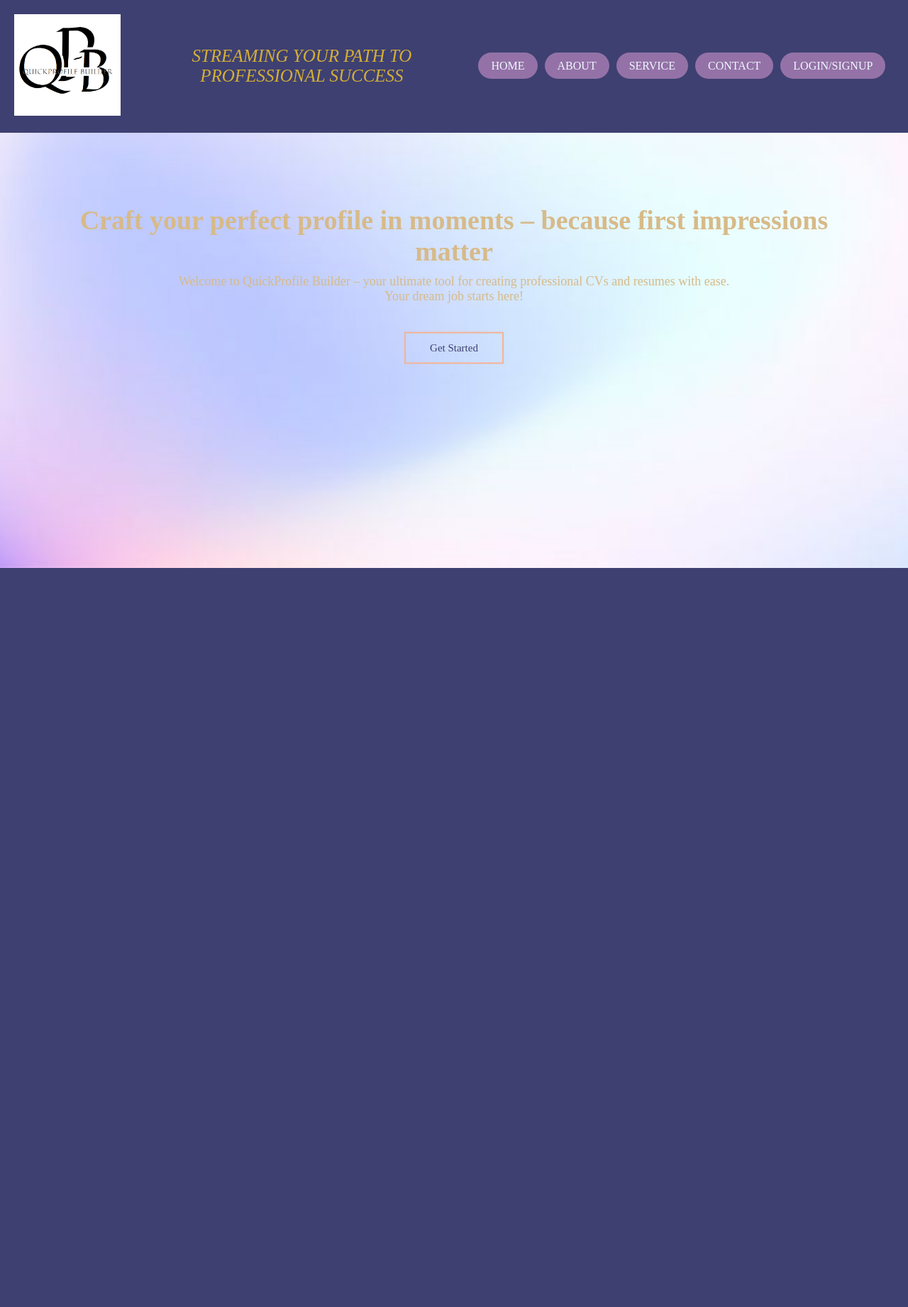
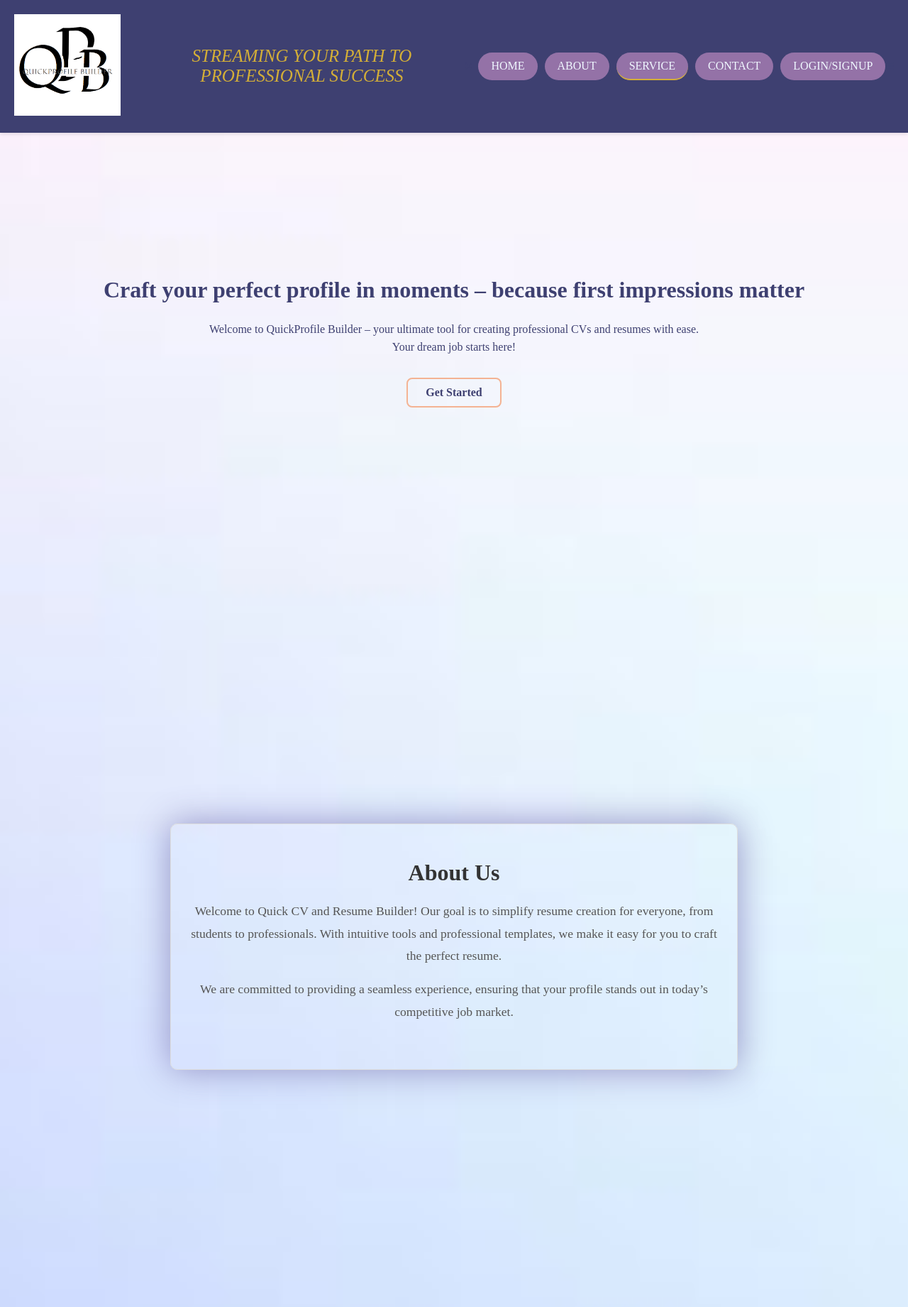
Before and after one commit to SmiChau/projectQPB2, a PHP site: page /homepage.html in a window 1280 px wide. Shown: the top 1841 px of the page at 71% size. Before the commit the page ends 800 px from the top, so only its background shows below. Run offline with PHP 8.4, Linux system fonts and the light colour scheme; some web fonts are replaced.

Commit message:
update code

```diff
--- a/homepage.css
+++ b/homepage.css
@@ -6,11 +6,25 @@
     font-optical-sizing: auto;
 
 }
-body{
-    width: 100%;
-    height: 100vh;
-    background:url(homey.jpg) center / cover no-repeat;
+html {
+    scroll-behavior: smooth;
+    scroll-padding-top: 80px;
 }
+
+html, body {
+    margin: 0;
+    padding: 0;
+    padding-top: 0;
+    height: auto; /* Allow the body to grow with content */
+    min-height: 100vh; /* Ensure it takes up at least the viewport height */
+    overflow-x: hidden;
+    overflow-y: auto; /* Prevent horizontal scroll issues */
+    background-image: url('homey.jpg'); /* Replace with your image path */
+    background-size: cover; /* Make the image cover the entire area */
+    background-position: center; /* Center the image */
+    background-repeat: no-repeat; /* Prevent tiling */
+}
+
 
 :root{
     --border-radius-s:8px;
@@ -47,15 +61,23 @@ nav img{
     padding: 0 20px;
     max-width: var(--site-max-width);
 }
-header{
-    background: #3E4071;
+header {
+    position: fixed; /* Fixes the header to the top */
+    top: 0; /* Aligns it to the top */
+    left: 0;
+    width: 100%; /* Ensures it spans the entire width of the viewport */
+    z-index: 1000; /* Keeps it above other elements */
+    background: #3E4071; /* Solid background for visibility */
+    box-shadow: 0 2px 5px rgba(0, 0, 0, 0.1); /* Adds a subtle shadow */
 }
-header .navbar{
+
+header .navbar {
     display: flex;
     padding: 20px;
     align-items: center;
     justify-content: space-between;
 }
+
 
 .navbar .nav-menu{
     display: flex;
@@ -82,41 +104,60 @@ header .navbar{
     display: none;
     color: #3E4071;
 }
-.text-box{
-    width: 90%;
-    color: #D7BA89;
-    position: absolute;
-    top: 50%;
-    left: 50%;
-    transform: translate(-50%,-50%);
+section{
+    width: 80%;
+    margin: 80px auto;
+}
+/* Updated styling for the home section */
+.home-section {
+    min-height: 100vh;/* Full viewport height */
+    display: flex;
+    padding: 200px 0;
+    background: transparent; /* Optional background overlay */
     text-align: center;
+}
 
+/* Updated Text-Box Styling */
+.text-box {
+    color: #3E4071;
+    max-width: 10000px;
+    margin: auto;
 }
-.text-box h1{
-    font-size: 38px;
+
+.text-box h1 {
+    font-size: 2rem; /* Adjust font size for responsiveness */
+    margin-bottom: 20px;
+    font-weight: bold;
+    line-height: 1.4;
 }
-.text-box p{
-    margin: 10px 0 40px;
-    font-size: 18px;
+
+.text-box p {
+    font-size: 1rem;
+    margin-bottom: 30px;
+    line-height: 1.6;
 }
-.start{
+
+/* Updated Button Styling */
+.start {
     display: inline-block;
     text-decoration: none;
     border: 2px solid #F4B393;
-    padding: 12px 34px;
-    font-size: 15px;
+    padding: 10px 25px;
+    font-size: 1rem;
     background: transparent;
-    position: relative;
-    cursor: pointer;
-    font-weight: 500;
+    border-radius: 8px; /* Optional rounded corners */
+    font-weight: 600;
     color: #3E4071;
+    transition: all 0.4s ease;
 }
-.start:hover{
-    border:2px solid #3E4071;
+
+.start:hover {
     background: #3E4071;
-    transition: 1s;
     color: #F4B393;
+    border-color: #3E4071;
+    transform: scale(1.1); /* Slight zoom effect */
 }
+
 
 /* Media Query for Smaller Screens */
 @media screen and (max-width: 700px) {
@@ -182,7 +223,14 @@ header .navbar{
         font-size: var(--font-size-l);
     }
 }
-#about {
+
+.about-section {
+    min-height: 100vh;/* Full viewport height */
+   padding: 150px 0;
+    background: transparent; /* Optional background overlay */
+    text-align: center;
+}
+.about-section .about-container {
     padding: 50px 20px;
     text-align: center;
     background: transparent;
@@ -347,3 +418,82 @@ header .navbar{
     color: #fff;
     cursor: pointer;
 }
+
+footer {
+    background-color: #333;
+    color: #fff;
+    text-align: center;
+    padding: 20px;
+    width: 100%;
+}
+
+footer a {
+    color: #fff;
+    text-decoration: none;
+}
+
+footer a:hover {
+    text-decoration: underline;
+}
+/* Policy Section Styling */
+.policy-section {
+    padding: 50px 20px;
+    background: transparent;
+    color: #333;
+    text-align: center;
+    max-width: 800px;
+    margin: 50px auto;
+    border-radius: 8px;
+    box-shadow: 0 0 50px #9393c7;
+}
+
+.policy-section h2 {
+    font-size: 2rem;
+    margin-bottom: 20px;
+}
+
+.policy-section p {
+    font-size: 1.1rem;
+    line-height: 1.8;
+    margin-bottom: 20px;
+}
+
+.policy-section a {
+    color: #3E4071;
+    text-decoration: none;
+    font-weight: bold;
+}
+
+.policy-section a:hover {
+    text-decoration: underline;
+    color: #6c4f7c;
+}
+/* Default nav-link style */
+.nav-link {
+    color: #ffffff;
+    text-transform: uppercase;
+    padding: 10px 15px;
+    transition: all 0.3s ease;
+    border-bottom: 2px solid transparent; /* Invisible border by default */
+}
+
+/* Highlight active menu item */
+.nav-link.highlight {
+    color: #D4AF37; /* Highlighted text color */
+    border-bottom: 2px solid #D4AF37; /* Visible border for active item */
+}
+
+/* Hover effect for nav-links */
+.nav-link:hover {
+    color: #D4AF37;
+    border-bottom: 2px solid #D4AF37;
+}
+
+/* Responsive adjustments */
+@media (max-width: 700px) {
+    .nav-link {
+        font-size: 14px;
+        padding: 8px 10px;
+        border-bottom-width: 1px; /* Thinner border for mobile */
+    }
+}
--- a/homepage.html
+++ b/homepage.html
@@ -32,16 +32,14 @@
 
         </nav>
     </header>
-    <main>
+<main>
     <!-- Home Section -->
-        <section id="home" class="home-section">
+    <section id="home" class="home-section">
         <div class="text-box">
             <h1>Craft your perfect profile in moments – because first impressions matter</h1>
             <p>Welcome to QuickProfile Builder – your ultimate tool for creating professional CVs and resumes with ease.<br>Your dream job starts here!</p>
-            <a href="" class="start">Get Started</a>
+            <a href="#about" class="start">Get Started</a>
         </div>
-
-
     </section>
 
 
@@ -57,8 +55,9 @@
                today’s competitive job market.</p>
         </div>
     </section>
+
     <!-- Service Section -->
-    <section id="services">
+    <section id="services" class="services-section">
         <div class="services-container">
             <h2>Our Services</h2>
             <div class="service-list">
@@ -105,9 +104,12 @@
             <p>Unlock exclusive features, save your profiles, and access professional templates by logging into your account. Don’t have an account? Sign up in seconds and start building your perfect profile today!</p>
             <a href="login.php" class="btn-login-signup">Login/Signup</a>
         </div>
-    </section>
 
     </section>
+    <footer>
+        <p>&copy; 2024 QuickProfile Builder. All rights reserved.</p>
+        <p><a href="privacypolicy.html">Privacy Policy</a> | <a href="termsofservice.html">Terms of Service</a></p>
+    </footer>
     </main>
     <script src="homepage.js"></script>
     <script src="services.js"></script>
--- a/homepage.js
+++ b/homepage.js
@@ -1,18 +1,36 @@
-const links = document.querySelectorAll('.nav-link');
-const sections = document.querySelectorAll('section');
+document.querySelectorAll('.nav-link').forEach(anchor => {
+    anchor.addEventListener('click', function(e) {
+        e.preventDefault();
+        const targetId = this.getAttribute('href').substring(1); // Get the target section ID
+        const targetElement = document.getElementById(targetId);
 
-links.forEach(link => {
-    link.addEventListener('click', e => {
-        e.preventDefault();
-        const targetId = link.getAttribute('href').replace('#', '');
-        sections.forEach(section => {
-            section.style.display = section.id === targetId ? 'block' : 'none';
+        // Scroll to the section with an offset for the header height
+        window.scrollTo({
+            top: targetElement.offsetTop - 80, // Adjust 80px to your header height
+            behavior: 'smooth'
         });
     });
 });
 
-// Initially show only the home section
-document.getElementById('home').style.display = 'block';
-sections.forEach(section => {
-    if (section.id !== 'home') section.style.display = 'none';
-});
+//Show active menu when scrolling
+const highlightMenu = () => {
+    const sections = document.querySelectorAll('section'); // All sections
+    const navLinks = document.querySelectorAll('.nav-link'); // Menu links
+
+    let scrollPos = window.scrollY + window.innerHeight / 2; // Midpoint of the viewport
+
+    // Loop through sections to check which one is active
+    sections.forEach((section, index) => {
+        const sectionTop = section.offsetTop;
+        const sectionHeight = section.offsetHeight;
+
+        if (scrollPos >= sectionTop && scrollPos < sectionTop + sectionHeight) {
+            navLinks.forEach(link => link.classList.remove('highlight')); // Remove from all
+            navLinks[index].classList.add('highlight'); // Add to active link
+        }
+    });
+};
+
+// Attach the function to scroll and click events
+window.addEventListener('scroll', highlightMenu);
+window.addEventListener('click', highlightMenu);
--- a/login.css
+++ b/login.css
@@ -23,8 +23,6 @@ body{
     backdrop-filter: blur(20px);
     box-shadow: 0 0 50px #9393c7;
     color: #fff;
-
-
     border-radius: 20px;
 }
 .wrapper:hover{
```
Also changed, not shown: other parts of homepage.css (+31 -8 lines), privacypolicy.html (added, +16 -0 lines), termsofservice.html (added, +17 -0 lines), projectpic.jpg (added).
